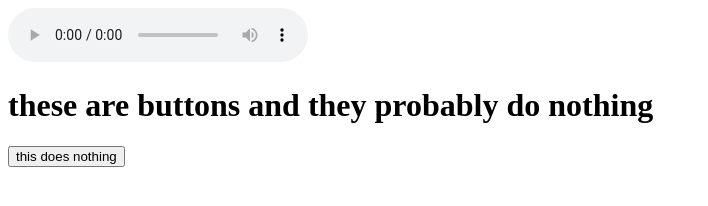
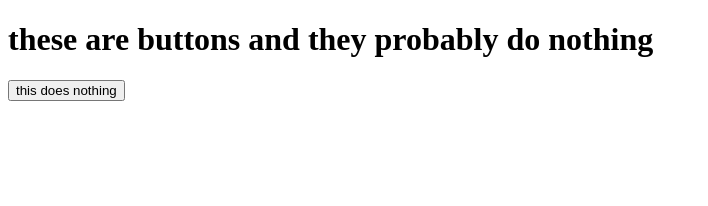
Before and after one commit to n-o-l-y-n/button, a plain HTML site: page index.html in a window 1280 px wide. Shown: the whole page, without its empty margins (0-708 px from the left). Drawn offline with Linux system fonts and the light colour scheme.

Commit message:
Update index.html

```diff
--- a/index.html
+++ b/index.html
@@ -6,6 +6,6 @@
 <meta property="og:description" content="just buttons">
 </head>
 <body>
-<audio controls="" preload="" loop=""> <source src="/button/IMG_5268.mp3" type="audio/mp3"> <embed src="/button/IMG_5268.mp3" loop=""> </audio>
+<audio preload="" loop=""> <source src="/button/IMG_5268.mp3" type="audio/mp3"> <embed src="/button/IMG_5268.mp3" loop=""> </audio>
 <h1>these are buttons and they probably do nothing</h1>
 <button type="button" onclick="alert('this button did something i guess')">this does nothing</button>
```
